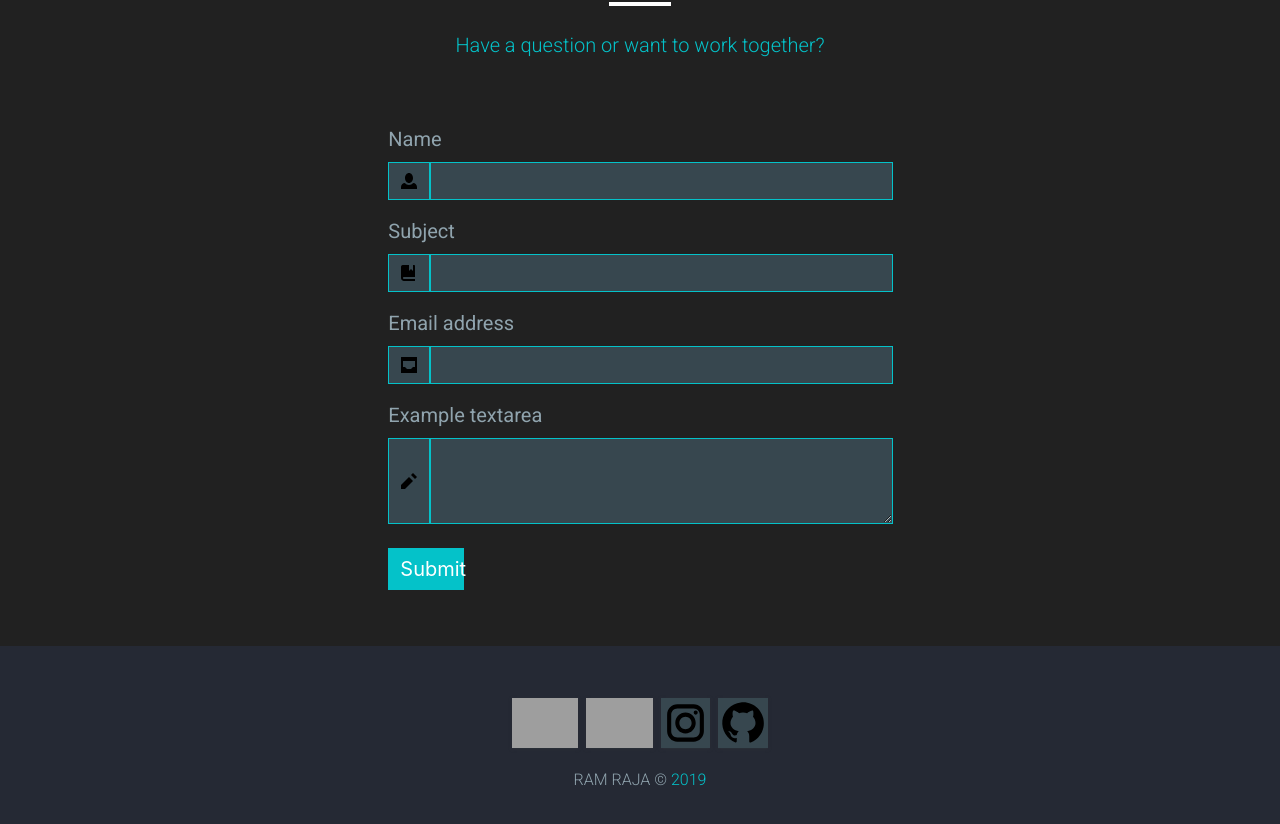
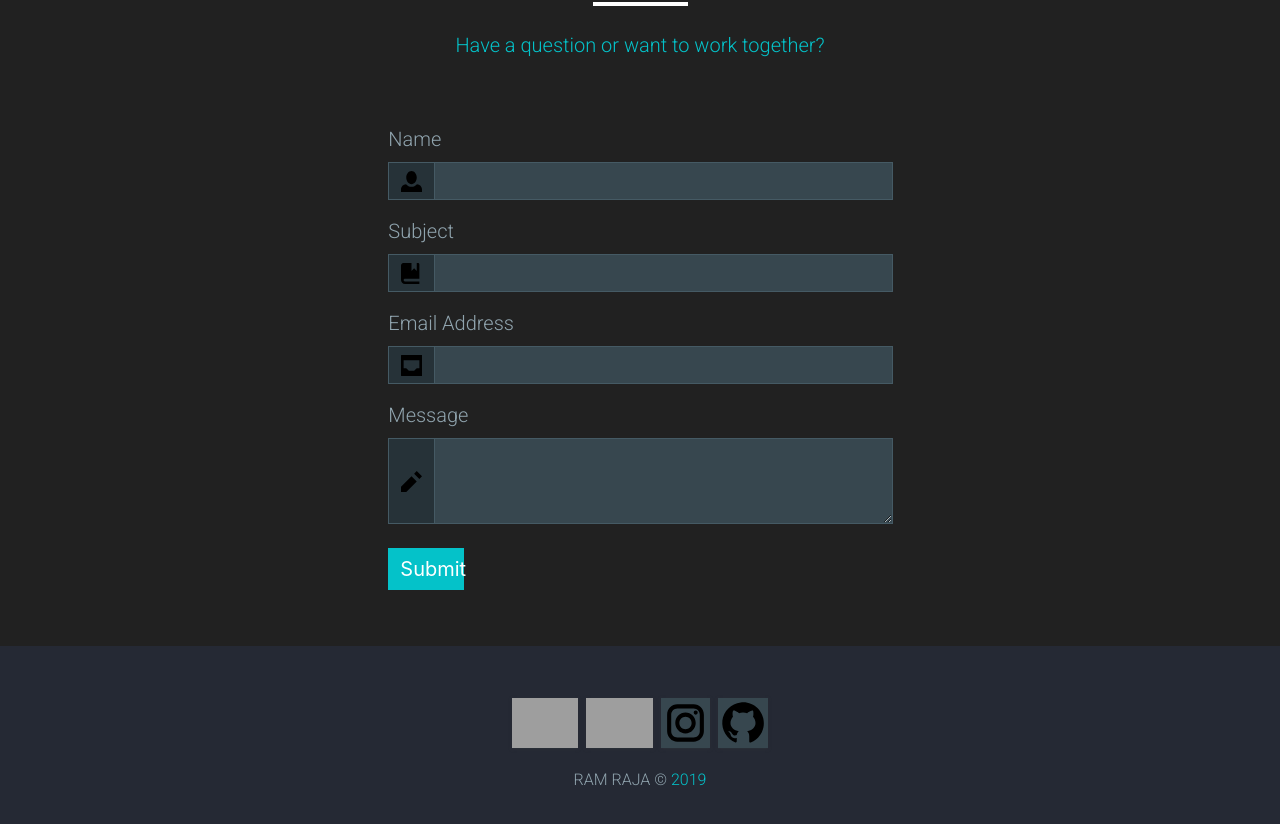
Before and after one commit to 6ixpaths/Portfolio, a Vue app in the folder portfolio/: page / in a window 1280 px wide. Shown: the part 2137-2961 px from the top of the page. Built offline with nearby package versions, Linux system fonts and the light colour scheme; grey boxes are pictures that could not be loaded.

Commit message:
CSS Changes
*Fixed width for header bar
*Change column sizes for medium & xs devices
*Fix labels
*Change font weight of labels
*Change input & prepend background colors
*Remove prepend border-right
*Give prepend images fixed height
*Change btn size on xs devices

```diff
--- a/portfolio/src/App.vue
+++ b/portfolio/src/App.vue
@@ -65,7 +65,7 @@ body.home {
 
 .header-bar{
 
-    width: 5%;
+    width: 95px;
     height: 4px;
     background-color: #FFFFFF;
 
--- a/portfolio/src/components/Contact.vue
+++ b/portfolio/src/components/Contact.vue
@@ -11,7 +11,7 @@
             </div>
         </div>
         <div class="row justify-content-center">
-            <div class="col-xl-5 col-sm-9">
+            <div class="col-xl-5 col-md-8 col-11">
                 <form>
                     <div class="form-group">
                         <label for="name">Name</label>
@@ -28,7 +28,7 @@
                         </div>
                     </div>
                     <div class="form-group">
-                        <label for="name">Email address</label>
+                        <label for="name">Email Address</label>
                         <div class="input-group-prepend">
                             <span class="input-group-text input-prepend" id="basic-addon1"><img src="../assets/contact/inbox.svg"/></span>
                             <input class="form-control" id="">
@@ -36,7 +36,7 @@
                     </div>
                     <div class="form-group">
 
-                        <label for="exampleFormControlTextarea1">Example textarea</label>
+                        <label for="exampleFormControlTextarea1">Message</label>
                         <div class="input-group-prepend">
                             <span class="input-group-text input-prepend" id="basic-addon1"><img src="../assets/contact/pencil.svg"/></span>
                             <textarea class="form-control" id="exampleFormControlTextarea1" rows="3"></textarea>
@@ -70,7 +70,7 @@ label{
 
     color: #90A4AE;
     font-family: 'Roboto', sans-serif;
-    font-weight: 400;
+    font-weight: 300;
     font-size: 1.25rem;
 
 }
@@ -78,16 +78,17 @@ label{
 .input-prepend{
 
     border-radius: 0;
-    border-color: #04C2C9;
+    border-color: #455A64;
     border-top-right-radius: 0;
     border-bottom-right-radius: 0;
-    background-color: #37474F;
+    border-right: none;
+    background-color: #263238;
 
 }
 
 img{
 
-    height: 1.25vw;
+    height: 21px;
 
 }
 
@@ -96,7 +97,7 @@ input, input:focus, textarea, textarea:focus{
     border-radius: 0;
     border-top-left-radius: 0;
     border-bottom-left-radius: 0;
-    border-color: #04C2C9;
+    border-color: #455A64;
     background-color: #37474F;
 }
 /*
@@ -125,9 +126,9 @@ textarea{
 
 @media (max-width: 575.98px){
 
-    img{
+    .btn-submit{
 
-        height: 5.25vw;
+        width: 25%;
 
     }
 
--- a/portfolio/src/components/Nav.vue
+++ b/portfolio/src/components/Nav.vue
@@ -69,6 +69,12 @@ h1{
 
 @media (max-width: 575.98px){
 
+    h1{
+
+        letter-spacing: 0.2rem;
+
+    }
+
     #navbarNav{
 
         margin-left: 0;
```
